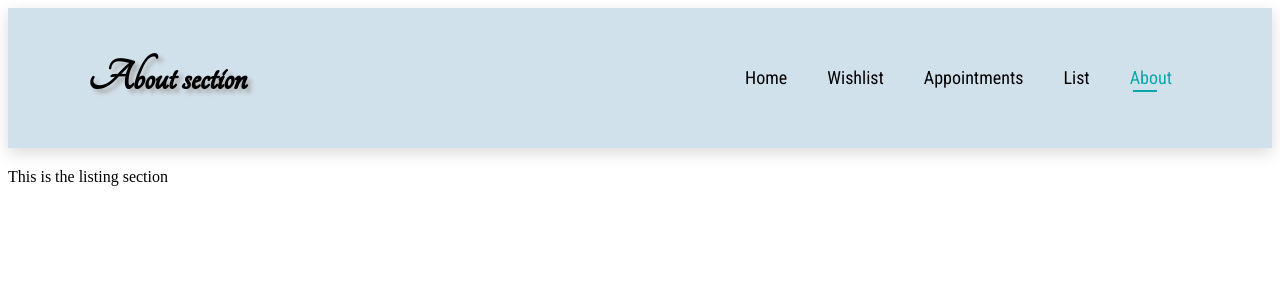
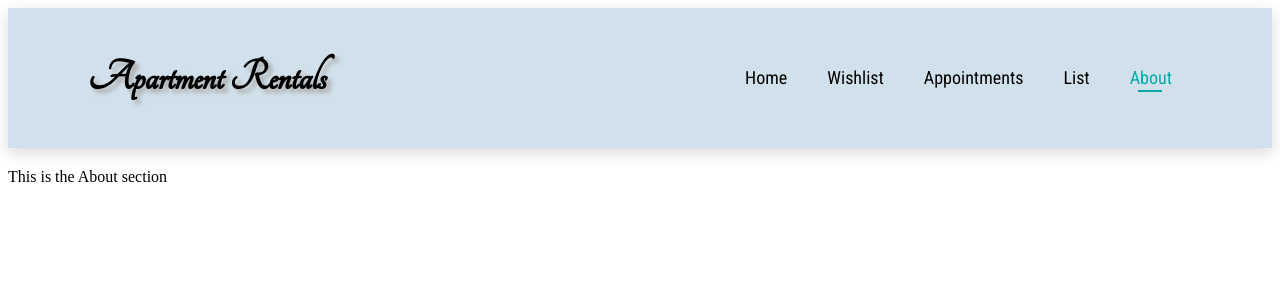
Before and after one commit to HabeebRahmanKT/ApartmentRentals, a Django app: page /about/ in a window 1280 px wide. Shown: the top 300 px of the page. Run offline with Django 4.2, Linux system fonts and the light colour scheme.

Commit message:
visual effects of navbar

```diff
--- a/about/static/about/css/styles.css
+++ b/about/static/about/css/styles.css
@@ -48,7 +48,7 @@ h1 {
     background-color: #08a8a8;
     position: absolute;
     bottom: -4px;
-    left: 23px;
+    left: 28px;
 }
 
 #navbar li a.inactive {
--- a/about/templates/about/index.html
+++ b/about/templates/about/index.html
@@ -13,7 +13,7 @@
 
 <body>
     <section id="header">
-        <h1>About section</h1>
+        <h1>Apartment Rentals</h1>
         <div>
             <ul id= "navbar">
                 <li><a class="inactive" id="home">Home</a></li>
@@ -25,6 +25,6 @@
         </div>
     </section>
 
-    <p>This is the listing section</p>
+    <p>This is the About section</p>
 </body>
 </html>
--- a/appointments/static/appointments/css/styles.css
+++ b/appointments/static/appointments/css/styles.css
@@ -48,7 +48,7 @@ h1 {
     background-color: #08a8a8;
     position: absolute;
     bottom: -4px;
-    left: 23px;
+    left: 50px;
 }
 
 #navbar li a.inactive {
--- a/appointments/templates/appointments/index.html
+++ b/appointments/templates/appointments/index.html
@@ -13,7 +13,7 @@
 
 <body>
     <section id="header">
-        <h1>Appointment Section</h1>
+        <h1>Apartment Rentals</h1>
         <div>
             <ul id= "navbar">
                 <li><a class="inactive" id="home">Home</a></li>
@@ -25,6 +25,6 @@
         </div>
     </section>
 
-    <p>This is the listing section</p>
+    <p>This is the Appointment section</p>
 </body>
 </html>
--- a/wishlist/static/wishlist/css/styles.css
+++ b/wishlist/static/wishlist/css/styles.css
@@ -48,7 +48,7 @@ h1 {
     background-color: #08a8a8;
     position: absolute;
     bottom: -4px;
-    left: 23px;
+    left: 33px;
 }
 
 #navbar li a.inactive {
--- a/wishlist/templates/wishlist/index.html
+++ b/wishlist/templates/wishlist/index.html
@@ -13,7 +13,7 @@
 
 <body>
     <section id="header">
-        <h1>Wishlist Section</h1>
+        <h1>Apartment Rentals</h1>
         <div>
             <ul id= "navbar">
                 <li><a class="inactive" id="home">Home</a></li>
@@ -25,6 +25,6 @@
         </div>
     </section>
 
-    <p>This is the listing section</p>
+    <p>This is the wishlist section</p>
 </body>
 </html>
```
